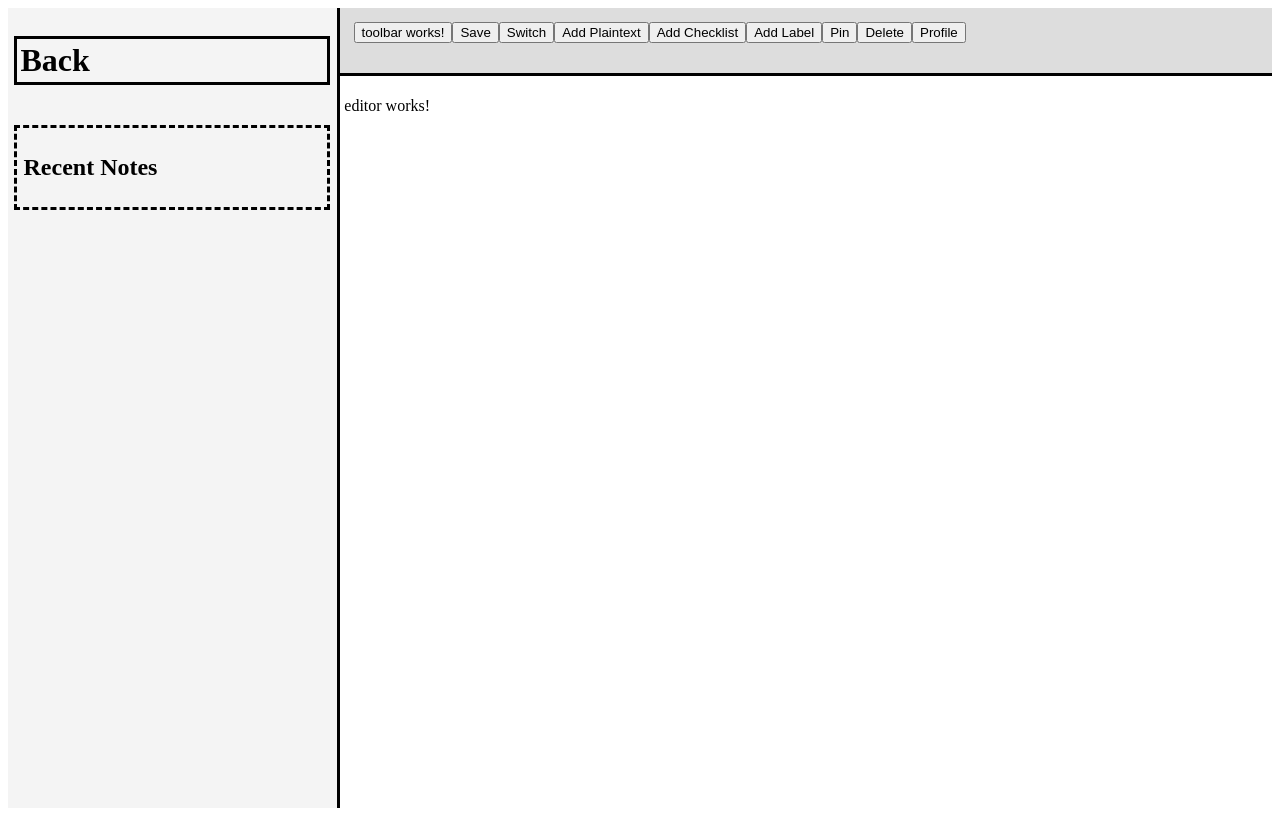
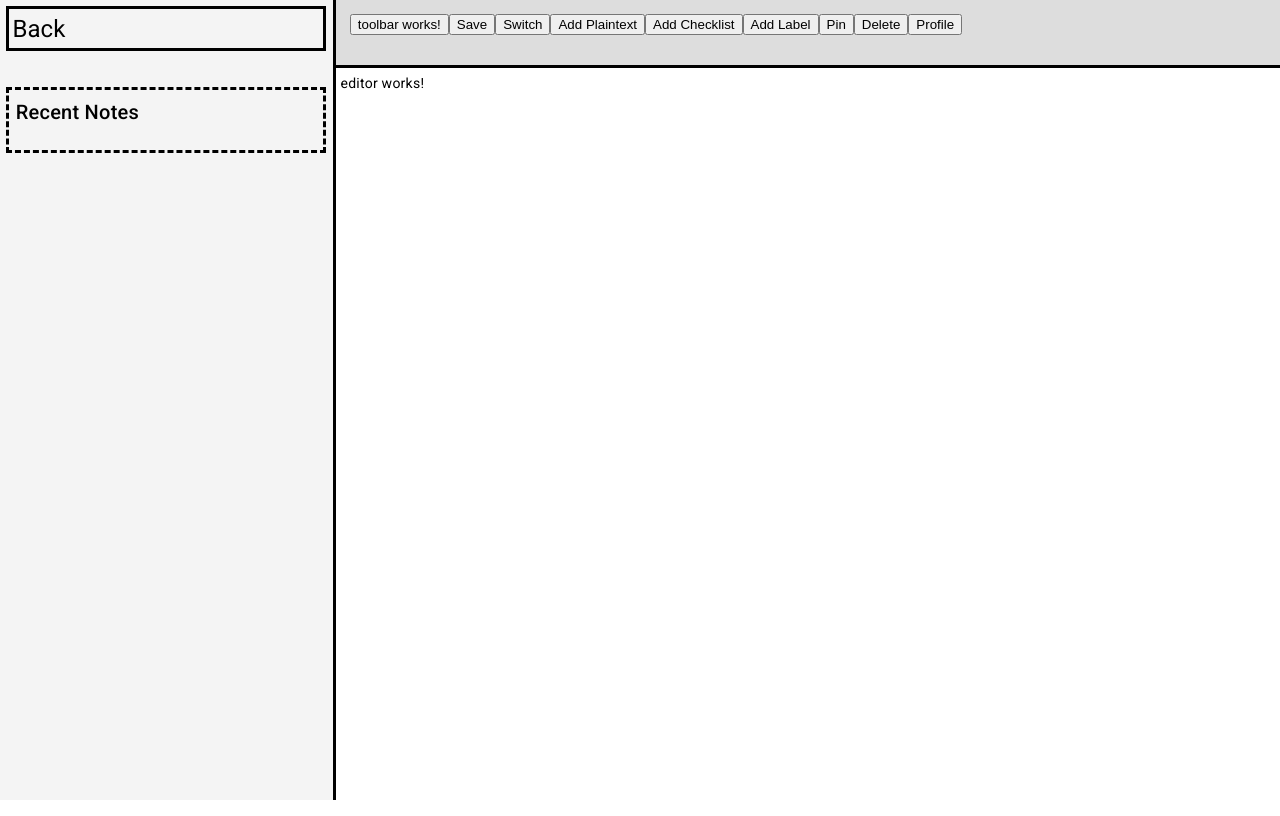
Before and after one commit to lestherll/BetterKeepUI, an Angular app: page / in a window 1280 px wide. Built offline with nearby package versions, Linux system fonts and the light colour scheme.

Commit message:
Add material ui

```diff
--- a/angular.json
+++ b/angular.json
@@ -35,6 +35,7 @@
               "src/assets"
             ],
             "styles": [
+              "@angular/material/prebuilt-themes/purple-green.css",
               "src/styles.css"
             ],
             "scripts": [],
@@ -99,6 +100,7 @@
               "src/assets"
             ],
             "styles": [
+              "@angular/material/prebuilt-themes/purple-green.css",
               "src/styles.css"
             ],
             "scripts": []
--- a/package.json
+++ b/package.json
@@ -12,10 +12,12 @@
   "private": true,
   "dependencies": {
     "@angular/animations": "^17.3.0",
+    "@angular/cdk": "^17.3.9",
     "@angular/common": "^17.3.0",
     "@angular/compiler": "^17.3.0",
     "@angular/core": "^17.3.0",
     "@angular/forms": "^17.3.0",
+    "@angular/material": "^17.3.9",
     "@angular/platform-browser": "^17.3.0",
     "@angular/platform-browser-dynamic": "^17.3.0",
     "@angular/platform-server": "^17.3.0",
--- a/src/index.html
+++ b/src/index.html
@@ -28,9 +28,11 @@
     <meta name="twitter:card" content="app" />
 
     <link rel="icon" type="image/x-icon" href="favicon.ico" />
-  </head>
+      <link href="https://fonts.googleapis.com/css2?family=Roboto:wght@300;400;500&display=swap" rel="stylesheet">
+    <link href="https://fonts.googleapis.com/icon?family=Material+Icons" rel="stylesheet">
+</head>
 
-  <body>
+  <body class="mat-typography">
     <app-root></app-root>
   </body>
 </html>
--- a/src/styles.css
+++ b/src/styles.css
@@ -1 +1,4 @@
 /* You can add global styles to this file, and also import other style files */
+
+html, body { height: 100%; }
+body { margin: 0; font-family: Roboto, "Helvetica Neue", sans-serif; }
```
Also changed, not shown: 1 other file (tests, documents, lock files or other folders).
